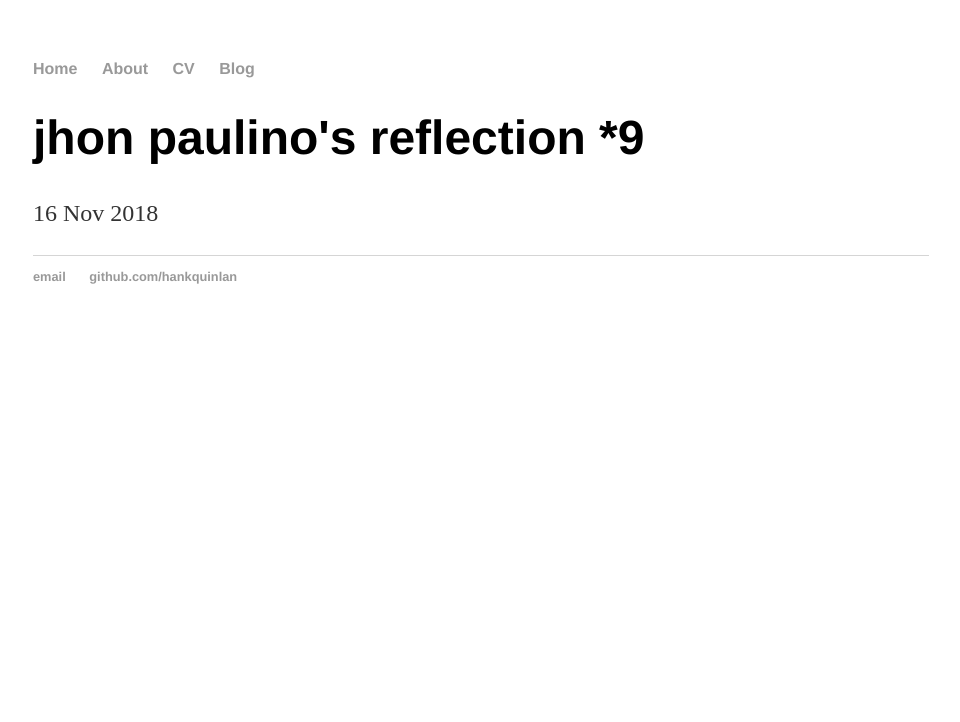
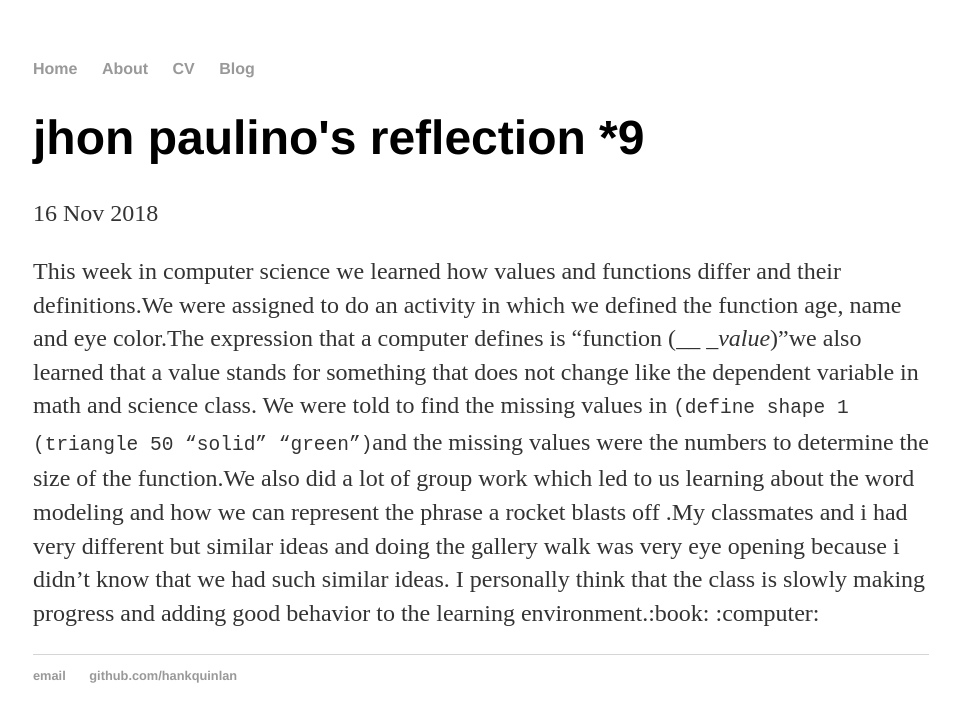
Before and after one commit to jhonp9659/jhonp9659.github.io, a Jekyll site: the page built from _posts/2018-11-16-weekly-reflection.md, in a window 1280 px wide. Shown: the top 722 px of the page, without its empty margins (159-1119 px from the left). Built offline with Jekyll 4.4.1, drawn with Linux system fonts in a browser that asks for light colours.

Commit message:
Update 2018-11-16-weekly-reflection.md

````diff
--- a/_posts/2018-11-16-weekly-reflection.md
+++ b/_posts/2018-11-16-weekly-reflection.md
@@ -3,3 +3,6 @@ layout: post
 title: "jhon paulino's reflection *9"
 date: 2018-11-16
 ---
+
+
+This week in computer science we learned how values and functions differ and their definitions.We were assigned to do an activity in which we defined the function age, name and eye color.The expression that a computer defines is “function (___   _value_)”we also learned that a value stands for something that does not change like the dependent variable in math and science class. We were told to find the missing values in ```(define shape 1 (triangle 50 “solid” “green”)```and the missing values were the numbers to determine the size of the function.We also did a lot of group work which led to us learning about the word modeling and how we can represent the phrase a rocket blasts off .My classmates and i had very different but similar ideas and doing the gallery walk was very eye opening because i didn't know that we had such similar ideas. I personally think that the class is slowly making progress and adding good behavior to the learning environment.:book: :computer:
````
